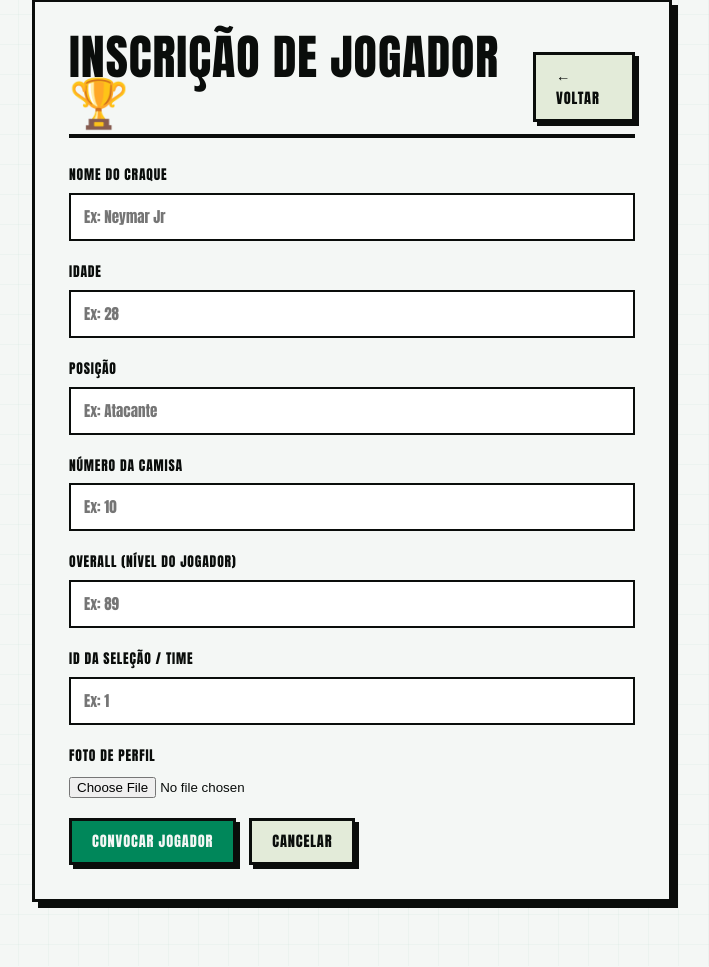
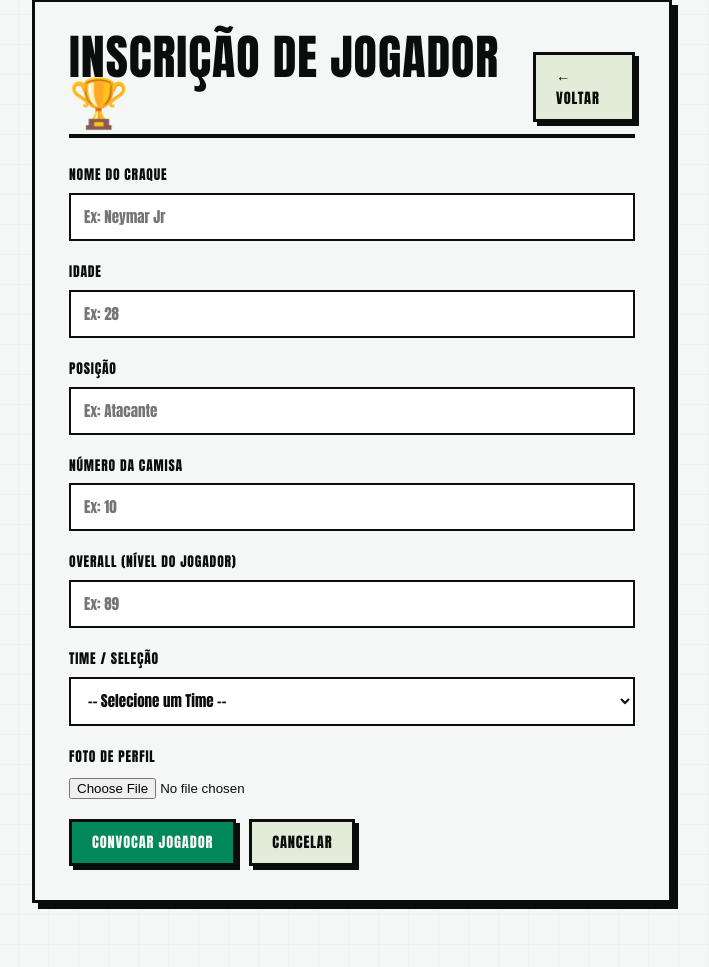
Before and after one commit to Chiquin-WQ/trabalhoFutebas, a PHP site: page /jogador_create.php in a window 1280 px wide. Shown: the part 45-1012 px from the top of the page, without its empty margins (72-781 px from the left). Before the commit the page ends 990 px from the top, so only its background shows below. Run offline with PHP 8.4, Linux system fonts and the light colour scheme; tables that the repository leaves empty hold one stand-in row (values such as "Sample post").

Commit message:
vtmnc lk

```diff
--- a/trabJoao/pages/jogador_create.php
+++ b/trabJoao/pages/jogador_create.php
@@ -2,8 +2,18 @@
 
 require_once __DIR__ . '/../config/database.php';
 require_once __DIR__ . '/../repository/JogadorRepository.php';
+// Importamos o repositório de times para listar as opções no formulário
+require_once __DIR__ . '/../repository/TimeRepository.php';
 
 $erro = '';
+
+// Buscamos todos os times cadastrados para listar no <select>
+try {
+    $timeRepository = new TimeRepository();
+    $timesCadastrados = $timeRepository->listarTodos();
+} catch (Exception $e) {
+    $timesCadastrados = [];
+}
 
 if ($_SERVER['REQUEST_METHOD'] === 'POST') {
     try {
@@ -44,6 +54,8 @@ if ($_SERVER['REQUEST_METHOD'] === 'POST') {
             $foto = $nomeArquivo;
         }
 
+        // Importante: A classe Jogador precisa estar carregada ou pelo autoload,
+        // ou sendo incluída dentro do JogadorRepository.php
         $jogador = new Jogador([
             'nome'          => $nome,
             'idade'         => $idade,
@@ -73,6 +85,18 @@ if ($_SERVER['REQUEST_METHOD'] === 'POST') {
   <meta name="viewport" content="width=device-width, initial-scale=1.0" />
   <title>Convocar Jogador — Futebas Club</title>
   <link rel="stylesheet" href="../assets/style.css" />
+  <style>
+      /* Garantindo que o select herde os estilos bonitos dos inputs do seu projeto */
+      select {
+          width: 100%;
+          padding: 10px;
+          border: 1px solid #ccc;
+          border-radius: 4px;
+          background-color: white;
+          box-sizing: border-box;
+          font-size: 14px;
+      }
+  </style>
 </head>
 <body>
 
@@ -113,9 +137,17 @@ if ($_SERVER['REQUEST_METHOD'] === 'POST') {
         <input type="number" id="overall" name="overall" placeholder="Ex: 89" min="1" max="99">
       </div>
 
+      <!-- AQUI A MÁGICA ACONTECE: TROCAMOS O INPUT POR UM SELECT DINÂMICO -->
       <div class="form-group">
-        <label for="id_time">ID da Seleção / Time</label>
-        <input type="number" id="id_time" name="id_time" placeholder="Ex: 1" required>
+        <label for="id_time">Time / Seleção</label>
+        <select id="id_time" name="id_time" required>
+            <option value="">-- Selecione um Time --</option>
+            <?php foreach ($timesCadastrados as $time): ?>
+                <option value="<?= $time['id'] ?>">
+                    <?= htmlspecialchars($time['nome']) ?> (<?= htmlspecialchars($time['cidade'] ?? 'Sem Cidade') ?>)
+                </option>
+            <?php endforeach; ?>
+        </select>
       </div>
 
       <div class="form-group">
```
